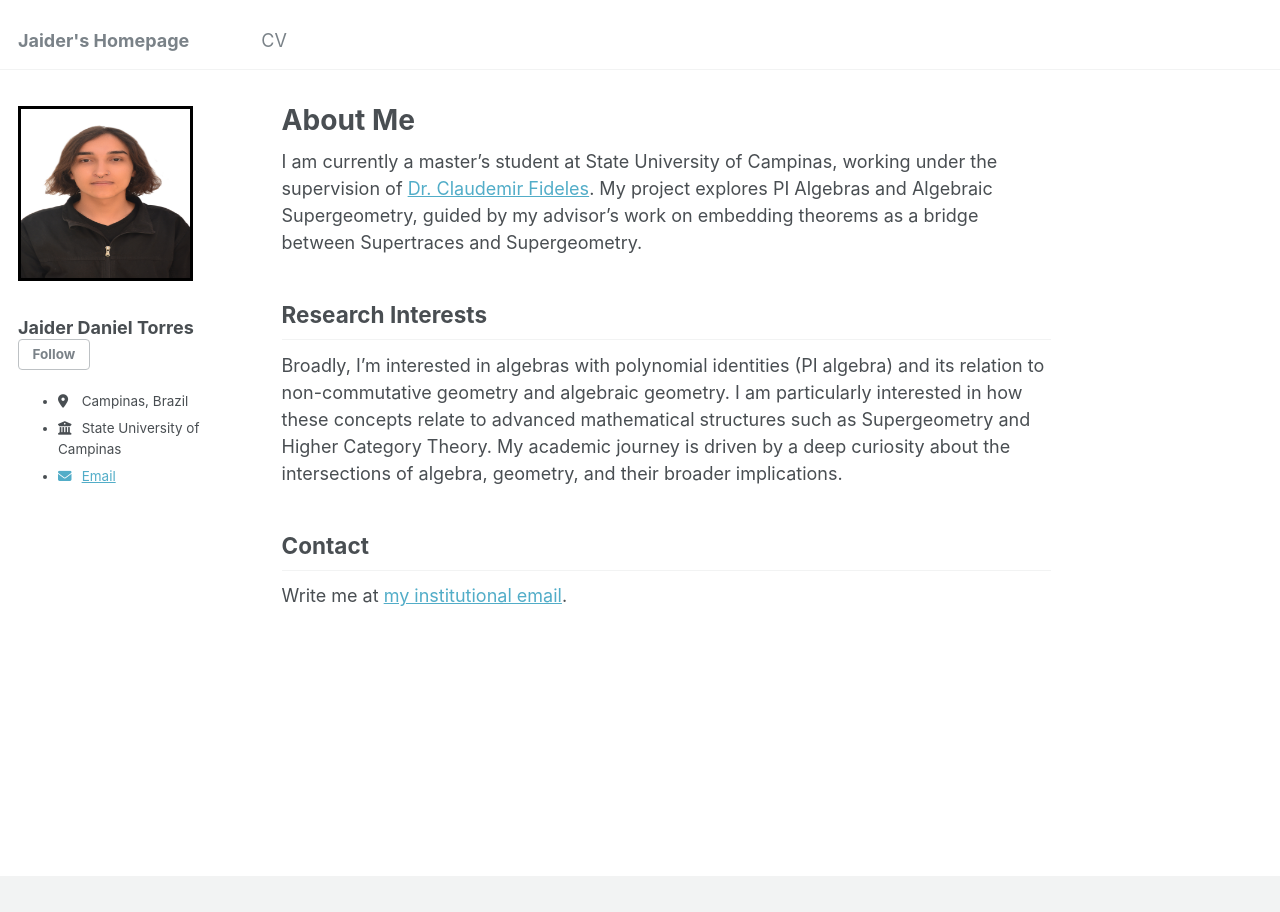
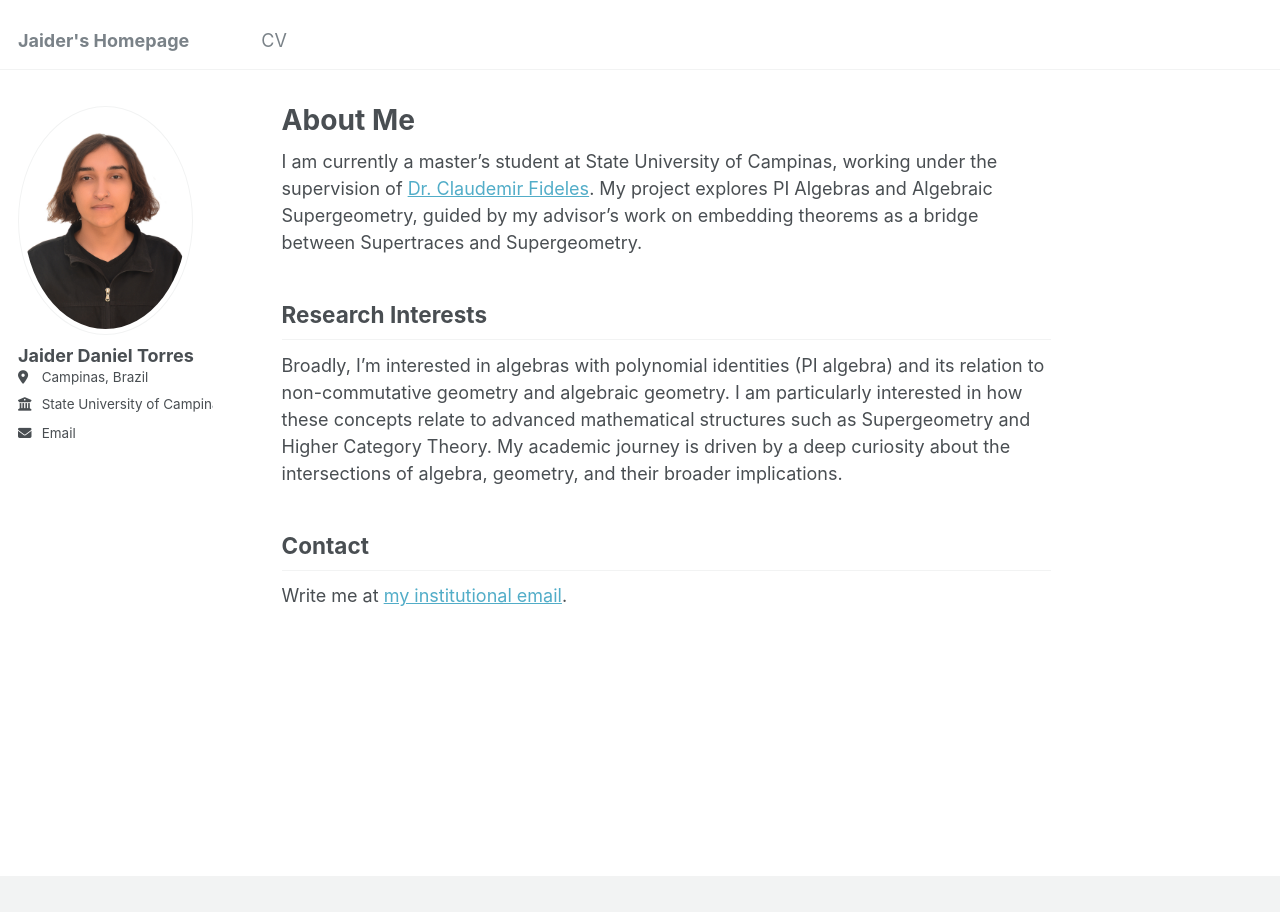
Before and after one commit to jaider-torres/jaider-torres.github.io, a Jekyll site: the page built from _pages/about.md, in a window 1280 px wide. Built offline with Jekyll 4.4.1, drawn with Linux system fonts in a browser that asks for light colours.

Commit message:
Update _sidebar.scss

```diff
--- a/_sass/_sidebar.scss
+++ b/_sass/_sidebar.scss
@@ -76,20 +76,185 @@
    Author profile and links
    ========================================================================== */
 
-.author__avatar-container {
-  background-color: #4b0082; // Set the background color
-  padding: 5px; // Optional: Add padding to separate the image from the background
-  border-radius: 5px; // Optional: Slightly round the corners
+.author__avatar {
+  display: table-cell;
+  vertical-align: top;
+  width: 36px;
+  // set width only, for non-square avatars
+  // height: 36px;
+
+  @include breakpoint($large) {
+    display: block;
+    width: auto;
+    height: auto;
+  }
+
+  img {
+    max-width: 175px;
+    border-radius: 50%;
+
+    @include breakpoint($large) {
+      padding: 5px;
+      border: 1px solid $border-color;
+    }
+  }
 }
 
-.author__avatar {
-  display: block; // Change from table-cell to block
+.author__content {
+  display: table-cell;
   vertical-align: top;
+  padding-left: 15px;
+  padding-right: 25px;
+  line-height: 1;
 
-  img {
-    width: 175px; // Set this according to your design needs
-    height: 175px; // Set height to maintain square shape
-    border-radius: 0; // Ensure the image is square
-    border: 3px solid black; // Set the border color and thickness
+  @include breakpoint($large) {
+    display: block;
+    width: 100%;
+    padding-left: 0;
+    padding-right: 0;
   }
 }
+
+.author__name {
+  margin: 0;
+
+  @include breakpoint($large) {
+    margin-top: 10px;
+    margin-bottom: 10px;
+  }
+}
+.sidebar .author__name {
+  font-family: $sans-serif;
+  font-size: $type-size-5;
+}
+
+.sidebar .author__desktop {
+  display: none;
+  @media screen and (min-width: 1024px) {
+    display: block;
+  }
+}
+
+.author__pronouns {
+  margin: 0;
+
+  @include breakpoint($large) {
+    margin-top: 10px;
+    margin-bottom: 10px;
+  }
+}
+
+.author__bio {
+  margin: 0;
+
+  @include breakpoint($large) {
+    margin-top: 10px;
+    margin-bottom: 20px;
+  }
+}
+
+.author__urls-wrapper {
+  position: relative;
+  display: table-cell;
+  vertical-align: middle;
+  font-family: $sans-serif;
+  z-index: 10;
+  position: relative;
+  cursor: pointer;
+
+  li:last-child {
+    a {
+      margin-bottom: 0;
+    }
+  }
+
+  @include breakpoint($large) {
+    display: block;
+  }
+
+  button {
+    margin-bottom: 0;
+
+    @include breakpoint($large) {
+      display: none;
+    }
+  }
+}
+
+.author__urls {
+  display: none;
+  position: absolute;
+  right: 0;
+  margin-top: 15px;
+  padding: 10px;
+  list-style-type: none;
+  border: 1px solid $border-color;
+  border-radius: $border-radius;
+  background: #fff;
+  z-index: -1;
+  box-shadow: 0 0 10px rgba(#000, 0.25);
+  cursor: default;
+
+  @include breakpoint($large) {
+    display: block;
+    position: relative;
+    margin: 0;
+    padding: 0;
+    border: 0;
+    background: transparent;
+    box-shadow: none;
+  }
+
+  &:before {
+    display: block;
+    content: "";
+    position: absolute;
+    top: -11px;
+    left: calc(50% - 10px);
+    width: 0;
+    border-style: solid;
+    border-width: 0 10px 10px;
+    border-color: $border-color transparent;
+    z-index: 0;
+
+    @include breakpoint($large) {
+      display: none;
+    }
+  }
+
+  &:after {
+    display: block;
+    content: "";
+    position: absolute;
+    top: -10px;
+    left: calc(50% - 10px);
+    width: 0;
+    border-style: solid;
+    border-width: 0 10px 10px;
+    border-color: #fff transparent;
+    z-index: 1;
+
+    @include breakpoint($large) {
+      display: none;
+    }
+  }
+
+  li {
+    white-space: nowrap;
+  }
+
+  a {
+    display: block;
+    margin-bottom: 5px;
+    padding-right: 5px;
+    padding-top: 2px;
+    padding-bottom: 2px;
+    color: inherit;
+    font-size: $type-size-5;
+    text-decoration: none;
+
+    &:hover {
+      text-decoration: underline;
+    }
+  }
+}
```
